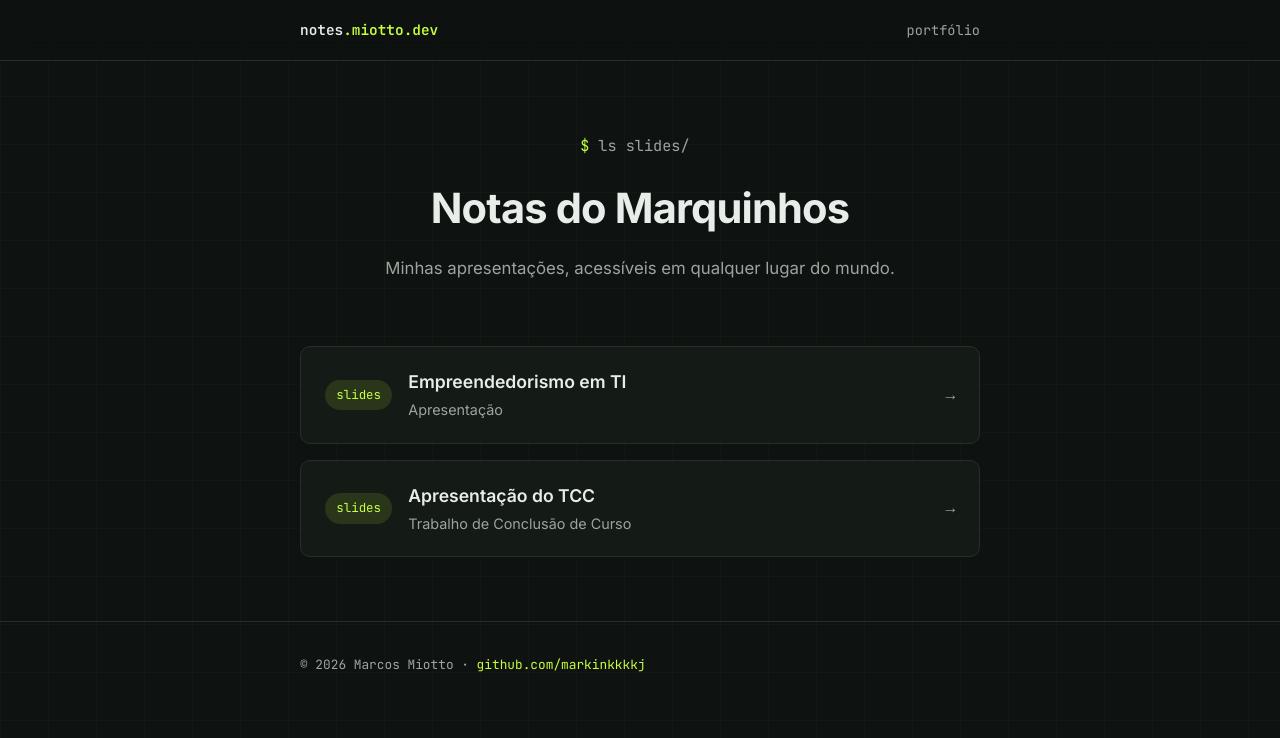
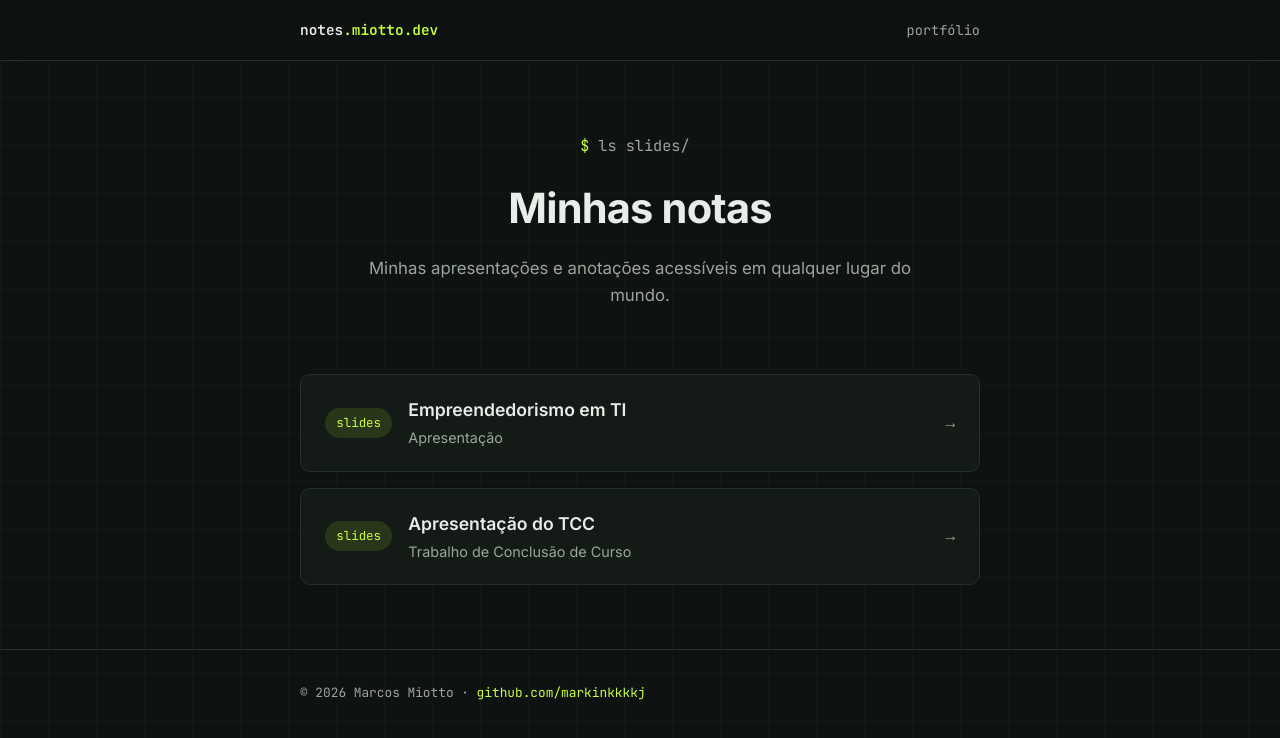
Before and after one commit to markinkkkkj/miotto-notes, a plain HTML site: page index.html in a window 1280 px wide. Drawn offline with Linux system fonts and the light colour scheme.

Commit message:
feat: alteração da apresentação das notas

```diff
--- a/index.html
+++ b/index.html
@@ -36,8 +36,8 @@
           <p class="hero-prompt">
             <span class="prompt-symbol">$</span> ls slides/<span class="cursor" aria-hidden="true"></span>
           </p>
-          <h1>Notas do Marquinhos</h1>
-          <p class="intro">Minhas apresentações, acessíveis em qualquer lugar do mundo.</p>
+          <h1>Minhas notas</h1>
+          <p class="intro">Minhas apresentações e anotações acessíveis em qualquer lugar do mundo.</p>
         </div>
       </section>
 
```
